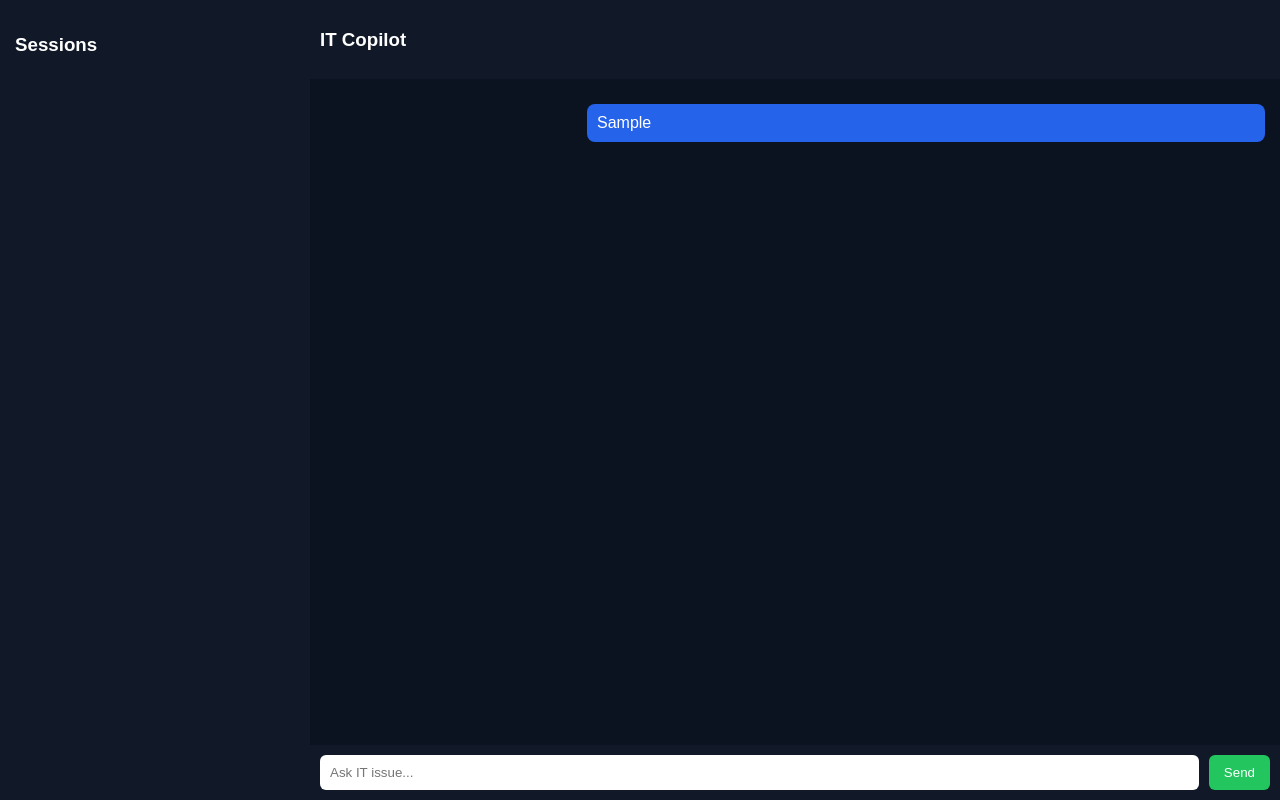
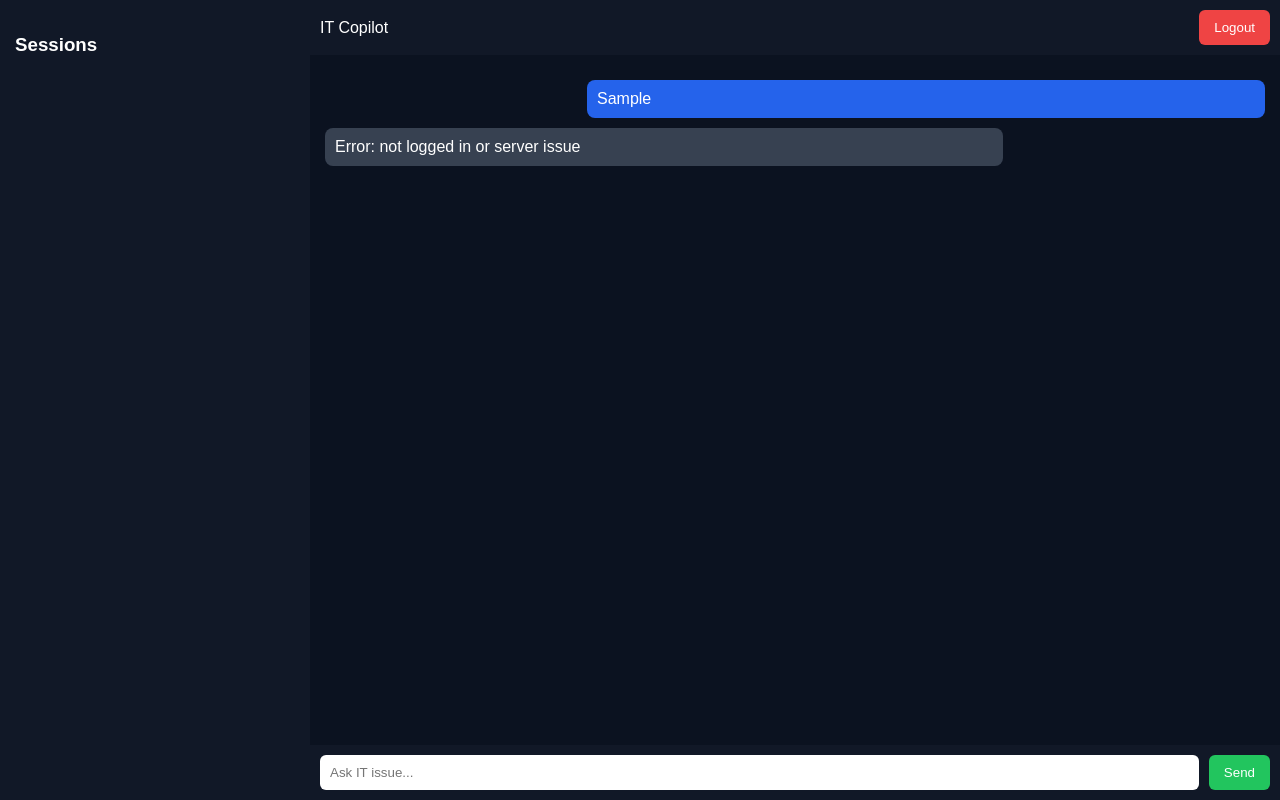
Before and after one commit to bgrider1984/it-ai-tool, a plain HTML site: page templates/dashboard.html in a window 1280 px wide. Both pictures are taken after typing "Sample" into the empty fields and a click on the button "Send". Drawn offline with Linux system fonts and the light colour scheme; no server answers.

Commit message:
Update dashboard.html

```diff
--- a/templates/dashboard.html
+++ b/templates/dashboard.html
@@ -2,7 +2,7 @@
 <html>
 <head>
 <meta charset="UTF-8">
-<title>IT Copilot Dashboard v2</title>
+<title>IT Copilot Dashboard v2 Fixed</title>
 
 <style>
 body {
@@ -14,7 +14,6 @@ body {
     height:100vh;
 }
 
-/* SIDEBAR */
 .sidebar {
     width:280px;
     background:#111827;
@@ -34,7 +33,6 @@ body {
     background:#374151;
 }
 
-/* MAIN */
 .main {
     flex:1;
     display:flex;
@@ -44,6 +42,9 @@ body {
 .header {
     padding:10px;
     background:#111827;
+    display:flex;
+    justify-content:space-between;
+    align-items:center;
 }
 
 #chat {
@@ -89,15 +90,18 @@ button {
 
 <body>
 
+<!-- SIDEBAR -->
 <div class="sidebar">
     <h3>Sessions</h3>
     <div id="sessions"></div>
 </div>
 
+<!-- MAIN -->
 <div class="main">
 
 <div class="header">
-    <h3>IT Copilot</h3>
+    <div>IT Copilot</div>
+    <button onclick="logout()" style="background:#ef4444;">Logout</button>
 </div>
 
 <div id="chat"></div>
@@ -113,16 +117,47 @@ button {
 
 let currentSession = null;
 
+/* ----------------------------
+   UI HELPERS
+---------------------------- */
 function add(text, cls){
     const div = document.createElement("div");
     div.className = "msg " + cls;
     div.textContent = text;
     document.getElementById("chat").appendChild(div);
+    document.getElementById("chat").scrollTop = 999999;
 }
 
+/* ----------------------------
+   ENTER KEY FIX (IMPORTANT)
+---------------------------- */
+document.addEventListener("DOMContentLoaded", () => {
+    document.getElementById("input").addEventListener("keydown", function(e){
+        if(e.key === "Enter"){
+            e.preventDefault();
+            send();
+        }
+    });
+});
+
+/* ----------------------------
+   LOGOUT
+---------------------------- */
+function logout(){
+    fetch("/logout").then(() => {
+        window.location.href = "/";
+    });
+}
+
+/* ----------------------------
+   LOAD SESSIONS
+---------------------------- */
 async function loadSessions(){
 
     const res = await fetch("/sessions", {credentials:"include"});
+
+    if(!res.ok) return;
+
     const data = await res.json();
 
     const container = document.getElementById("sessions");
@@ -137,6 +172,9 @@ async function loadSessions(){
     });
 }
 
+/* ----------------------------
+   LOAD SESSION
+---------------------------- */
 async function loadSession(sid){
 
     currentSession = sid;
@@ -144,6 +182,11 @@ async function loadSession(sid){
     const res = await fetch("/load_session/" + sid, {
         credentials:"include"
     });
+
+    if(!res.ok){
+        add("Failed to load session", "bot");
+        return;
+    }
 
     const data = await res.json();
 
@@ -155,10 +198,16 @@ async function loadSession(sid){
     });
 }
 
+/* ----------------------------
+   SEND MESSAGE (FIXED ERROR HANDLING)
+---------------------------- */
 async function send(){
 
     const input = document.getElementById("input");
-    const msg = input.value;
+    const msg = input.value.trim();
+
+    if(!msg) return;
+
     input.value = "";
 
     add(msg, "user");
@@ -173,6 +222,11 @@ async function send(){
         })
     });
 
+    if(!res.ok){
+        add("Error: not logged in or server issue", "bot");
+        return;
+    }
+
     const data = await res.json();
 
     add(data.response, "bot");
@@ -180,6 +234,7 @@ async function send(){
     loadSessions();
 }
 
+/* INIT */
 loadSessions();
 
 </script>
```
